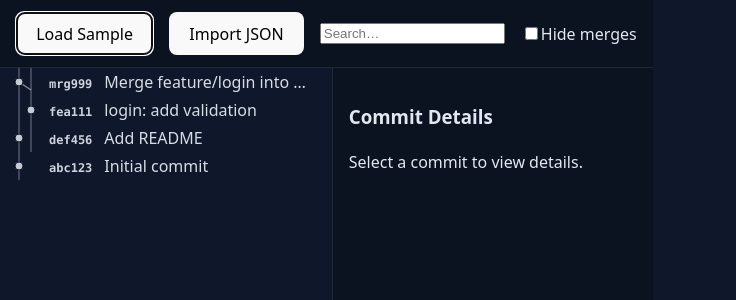
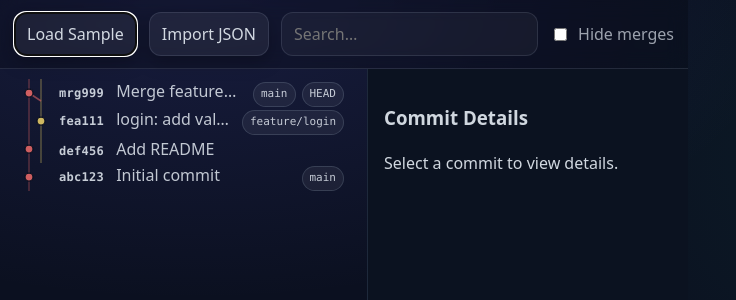
Before and after one commit to SaundersEddie/git-visual, a React (Vite) app: page / in a window 1280 px wide. Both pictures are taken after a click on the button "Load Sample". Shown: the top 300 px of the page, without its empty margins (0-736 px from the left). Built offline with nearby package versions, Linux system fonts and the light colour scheme.

Commit message:
Added in better colour schemes

```diff
--- a/src/components/CommitList/CommitList.module.css
+++ b/src/components/CommitList/CommitList.module.css
@@ -73,3 +73,88 @@
   stroke: #0f172a;
   stroke-width: 1;
 }
+
+.container {
+  height: 100%;
+  overflow: auto;
+  padding: 10px;
+}
+
+.row {
+  width: 100%;
+  height: 100%;
+  text-align: left;
+  display: flex;
+  gap: 12px;
+  align-items: center;
+  padding: 0 12px;
+  border: 1px solid transparent;
+  border-radius: var(--radius);
+  background: transparent;
+  color: inherit;
+  cursor: pointer;
+}
+
+.row:hover {
+  background: rgba(255, 255, 255, 0.06);
+  border-color: rgba(148, 163, 184, 0.15);
+}
+
+.selected {
+  background: rgba(99, 102, 241, 0.12);
+  border-color: rgba(99, 102, 241, 0.28);
+}
+
+.summary {
+  display: flex;
+  gap: 12px;
+  align-items: baseline;
+  min-width: 0;
+  flex: 1;
+}
+
+.sha {
+  font-family: var(--mono);
+  font-size: 12px;
+  letter-spacing: 0.3px;
+  opacity: 0.95;
+}
+
+.msg {
+  opacity: 0.92;
+  overflow: hidden;
+  text-overflow: ellipsis;
+  white-space: nowrap;
+  flex: 1;
+}
+
+.refs {
+  display: flex;
+  gap: 6px;
+  align-items: center;
+  flex: 0 0 auto;
+}
+
+.refChip {
+  font-family: var(--mono);
+  font-size: 11px;
+  padding: 3px 7px;
+  border-radius: 999px;
+  border: 1px solid rgba(148, 163, 184, 0.22);
+  background: rgba(255, 255, 255, 0.06);
+  color: rgba(226, 232, 240, 0.85);
+}
+
+.graph {
+  flex: 0 0 auto;
+  opacity: 0.95;
+}
+
+.graph line {
+  stroke-width: 1.6;
+}
+
+.graph circle {
+  stroke: var(--bg);
+  stroke-width: 1.25;
+}
--- a/src/components/CommitList/CommitList.tsx
+++ b/src/components/CommitList/CommitList.tsx
@@ -26,6 +26,7 @@ function LaneGraph({
 }) {
   const width = Math.max(1, laneCount) * LANE_W;
   const midY = ROW_H / 2;
+  const laneColor = (lane: number) => `hsl(${(lane * 47) % 360} 70% 65%)`;
 
   if (!row) return <div className={styles.graph} style={{ width }} />;
 
@@ -46,7 +47,7 @@ function LaneGraph({
             y1={0}
             x2={x}
             y2={ROW_H}
-            stroke='currentColor'
+            stroke={laneColor(lane)}
             opacity='0.35'
           />
         );
@@ -64,7 +65,7 @@ function LaneGraph({
             y1={y1}
             x2={x2}
             y2={y2}
-            stroke='currentColor'
+            stroke={laneColor(m.fromLane)}
             opacity='0.6'
           />
         );
@@ -74,7 +75,7 @@ function LaneGraph({
         cx={row.laneIndex * LANE_W + LANE_W / 2}
         cy={midY}
         r={DOT_R}
-        fill='currentColor'
+        fill={laneColor(row.laneIndex)}
         opacity='0.95'
       />
     </svg>
@@ -127,7 +128,7 @@ export default function CommitList({
               >
                 <LaneGraph row={row} laneCount={laneCount} />
                 <div className={styles.summary}>
-                  <strong className={styles.sha}>{c.sha}</strong>
+                  <strong className={styles.sha}>{c.sha.slice(0, 7)}</strong>
                   <span className={styles.msg}>{c.message}</span>
                 </div>
               </button>
@@ -167,6 +168,13 @@ export default function CommitList({
                 <div className={styles.summary}>
                   <strong className={styles.sha}>{c.sha}</strong>
                   <span className={styles.msg}>{c.message}</span>
+                  <div className={styles.refs}>
+                    {(c.refs ?? []).slice(0, 3).map((r) => (
+                      <span key={r} className={styles.refChip}>
+                        {r}
+                      </span>
+                    ))}
+                  </div>
                 </div>
               </button>
             </div>
--- a/src/components/Toolbar/Toolbar.module.css
+++ b/src/components/Toolbar/Toolbar.module.css
@@ -1,8 +1,47 @@
 .toolbar {
   display: flex;
-  gap: 16px;
+  gap: 12px;
   align-items: center;
-  padding: 12px 16px;
-  border-bottom: 1px solid #1e293b;
-  background-color: #0b1220;
+  padding: 12px 14px;
+  border-bottom: 1px solid var(--border);
+  background: rgba(0, 0, 0, 0.2);
+  backdrop-filter: blur(10px);
 }
+
+.toolbar button {
+  background: var(--panel-2);
+  border: 1px solid var(--border);
+  color: var(--text);
+  padding: 9px 12px;
+  border-radius: 12px;
+  box-shadow: var(--shadow-soft);
+  cursor: pointer;
+}
+
+.toolbar button:hover {
+  background: rgba(255, 255, 255, 0.09);
+}
+
+.toolbar input[type='text'],
+.toolbar input:not([type]) {
+  flex: 1;
+  min-width: 220px;
+  background: var(--panel);
+  border: 1px solid var(--border);
+  color: var(--text);
+  padding: 9px 12px;
+  border-radius: 12px;
+  outline: none;
+}
+
+.toolbar input:focus {
+  border-color: rgba(99, 102, 241, 0.45);
+}
+
+.toolbar label {
+  display: flex;
+  gap: 8px;
+  align-items: center;
+  color: var(--muted);
+  white-space: nowrap;
+}
--- a/src/styles/base.css
+++ b/src/styles/base.css
@@ -1,4 +1,23 @@
-/* Minimal reset */
+:root {
+  --bg: #0b1020;
+  --panel: rgba(255, 255, 255, 0.04);
+  --panel-2: rgba(255, 255, 255, 0.06);
+  --border: rgba(148, 163, 184, 0.18);
+  --text: rgba(226, 232, 240, 0.92);
+  --muted: rgba(226, 232, 240, 0.68);
+  --danger: rgba(255, 99, 99, 0.25);
+
+  --radius: 14px;
+  --shadow: 0 10px 28px rgba(0, 0, 0, 0.35);
+  --shadow-soft: 0 6px 18px rgba(0, 0, 0, 0.25);
+
+  --mono:
+    ui-monospace, SFMono-Regular, Menlo, Monaco, Consolas, 'Liberation Mono',
+    'Courier New', monospace;
+  --sans:
+    system-ui, -apple-system, BlinkMacSystemFont, 'Segoe UI', Roboto, sans-serif;
+}
+
 *,
 *::before,
 *::after {
@@ -13,18 +32,24 @@ body,
 
 body {
   margin: 0;
-  font-family:
-    system-ui,
-    -apple-system,
-    BlinkMacSystemFont,
-    'Segoe UI',
-    Roboto,
-    sans-serif;
-  background-color: #0f172a;
-  color: #e2e8f0;
+  font-family: var(--sans);
+  background:
+    radial-gradient(
+      1200px 600px at 15% 0%,
+      rgba(99, 102, 241, 0.15),
+      transparent 50%
+    ),
+    radial-gradient(
+      900px 600px at 80% 20%,
+      rgba(16, 185, 129, 0.1),
+      transparent 55%
+    ),
+    var(--bg);
+  color: var(--text);
 }
 
-/* Utility container */
-.app-container {
-  padding: 24px;
+button,
+input,
+textarea {
+  font: inherit;
 }
```
